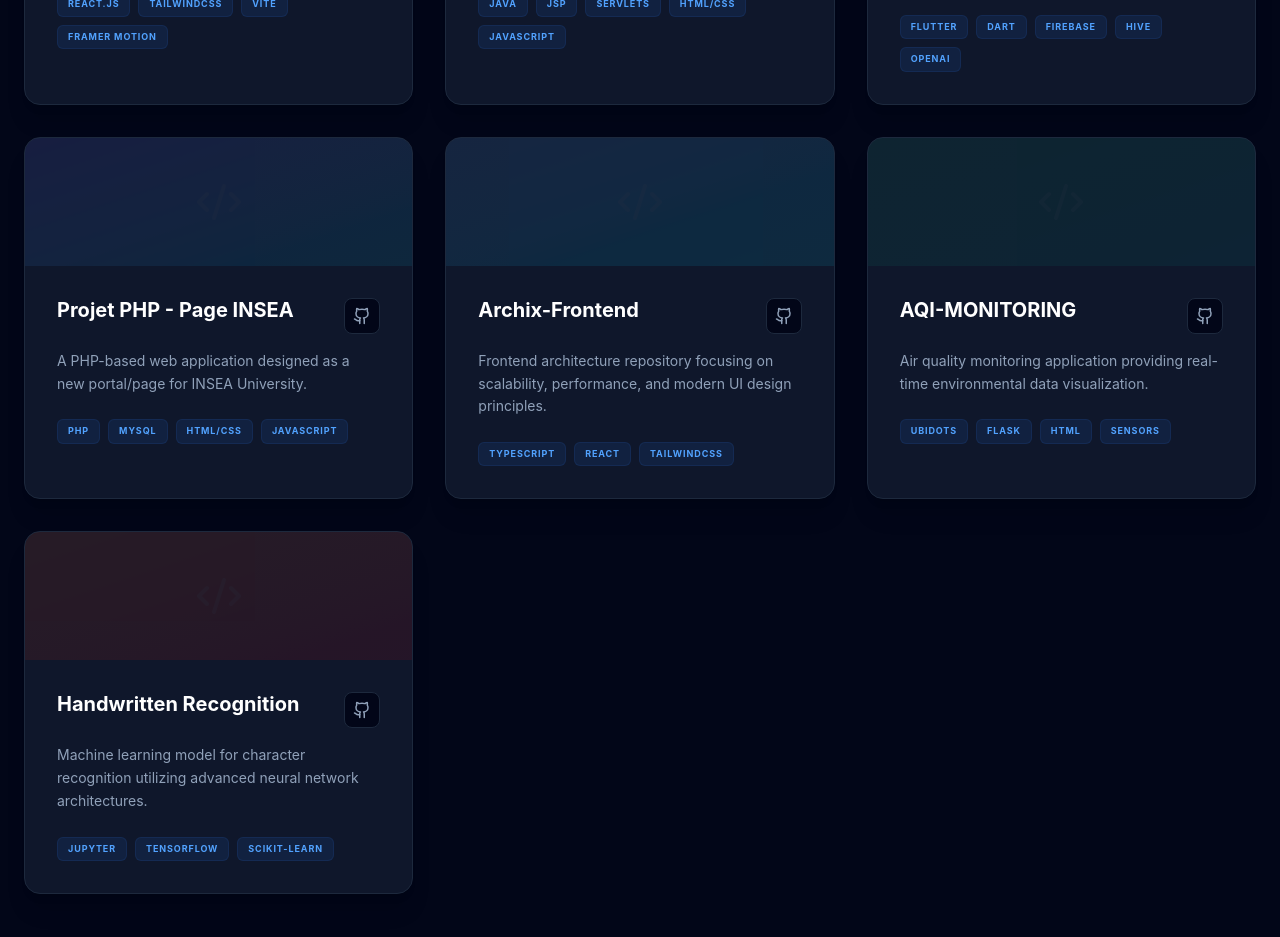
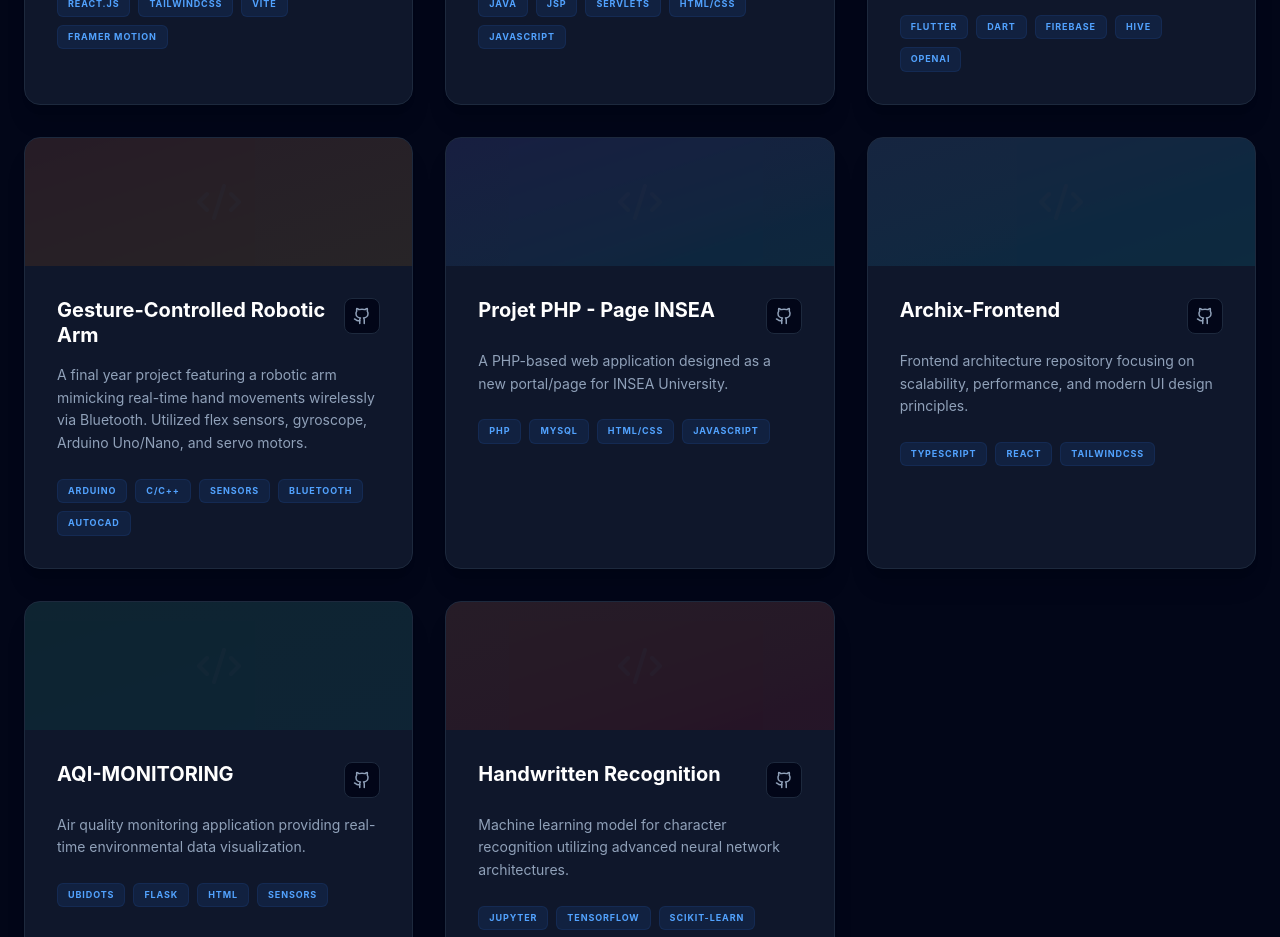
Before and after one commit to YassirB808/My-Portfolio-YB, a React (Vite) app: page / in a window 1280 px wide. Shown: the part 4460-5397 px from the top of the page. Built offline with nearby package versions, Linux system fonts and the light colour scheme.

Commit message:
feat: add Gesture-Controlled Robotic Arm project

```diff
--- a/src/components/Projects.jsx
+++ b/src/components/Projects.jsx
@@ -47,6 +47,13 @@ const Projects = () => {
       techStack: ["Flutter", "Dart", "Firebase", "Hive", "OpenAI"],
       githubLink: "https://github.com/ZikoKai/xpenses",
       color: "from-pink-500 to-rose-600"
+    },
+    {
+      title: "Gesture-Controlled Robotic Arm",
+      description: t.projects.items.roboticArm,
+      techStack: ["Arduino", "C/C++", "Sensors", "Bluetooth", "AutoCAD"],
+      githubLink: "https://www.linkedin.com/in/yassir-bouita-50173828a/details/projects/",
+      color: "from-orange-600 to-amber-500"
     },
     {
       title: "Projet PHP - Page INSEA",
--- a/src/constants/translations.js
+++ b/src/constants/translations.js
@@ -78,6 +78,7 @@ export const translations = {
         projetPhpInsea: "A PHP-based web application designed as a new portal/page for INSEA University.",
         academicOrientation: "Academic orientation Agentic AI web app featuring an intelligent chatbot, secure authentication, admin interface, interaction history, and assessment quiz.",
         xpenses: "Personal finance management mobile app developed with Flutter/Riverpod. Features budgets, offline sync with Hive, and financial analysis via OpenAI.",
+        roboticArm: "A final year project featuring a robotic arm mimicking real-time hand movements wirelessly via Bluetooth. Utilized flex sensors, gyroscope, Arduino Uno/Nano, and servo motors.",
         aqi: "Air quality monitoring application providing real-time environmental data visualization.",
         handwritten: "Machine learning model for character recognition utilizing advanced neural network architectures.",
       }
@@ -213,6 +214,7 @@ export const translations = {
         projetPhpInsea: "Une application web en PHP conçue comme un nouveau portail/page web pour l'université INSEA.",
         academicOrientation: "Application web d'orientation académique (Agentic AI) intégrant un chatbot intelligent, authentification sécurisée, interface admin, historique et quiz d'évaluation.",
         xpenses: "Application mobile de gestion de finances personnelles développée avec Flutter/Riverpod, avec budgets, synchronisation hors ligne Hive et conseils financiers IA (OpenAI).",
+        roboticArm: "Projet de fin d'études d'un bras robotique reproduisant en temps réel les mouvements de la main via Bluetooth. Conçu avec capteurs de flexion, gyroscope, Arduino Uno/Nano et servomoteurs.",
         aqi: "Application de surveillance de la qualité de l'air fournissant une visualisation des données environnementales en temps réel.",
         handwritten: "Modèle d'apprentissage automatique pour la reconnaissance de caractères utilisant des architectures de réseaux neuronaux avancées.",
       }
```
